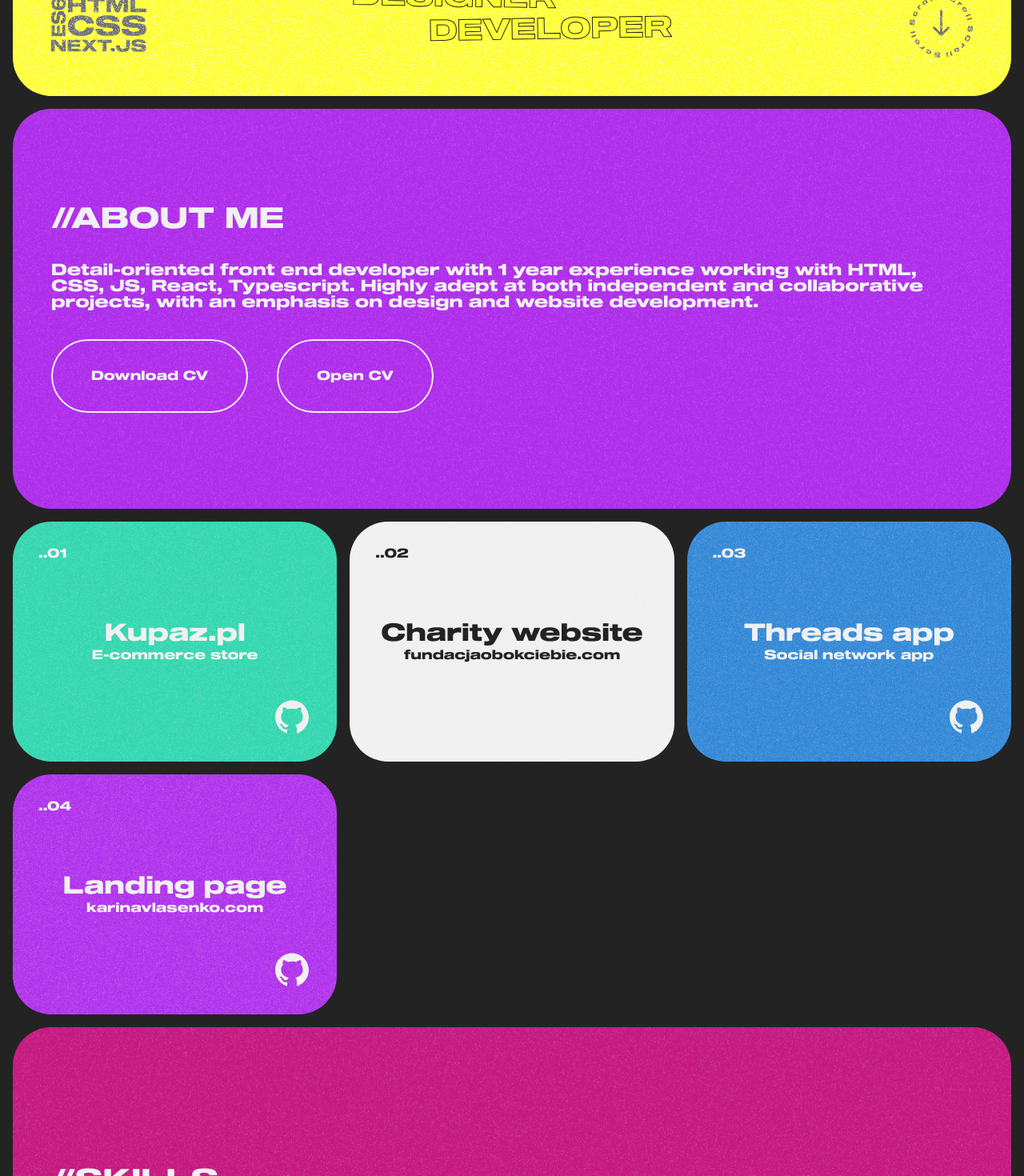
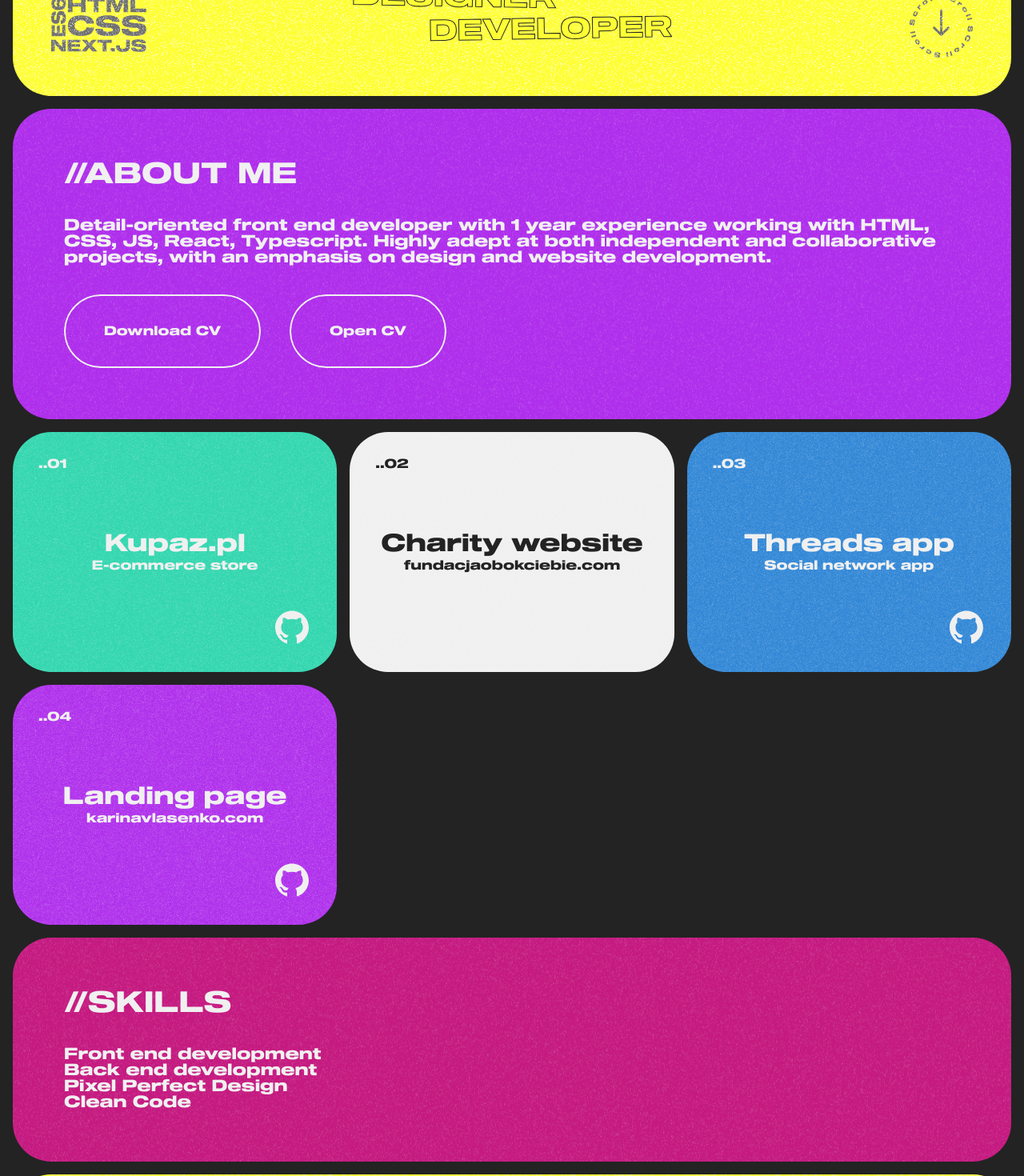
Before and after one commit to ivshiryaev/ivan-shyriaiev-website, a Next.js app: page / in a window 1280 px wide. Shown: the part 680-2150 px from the top of the page at 80% size. Built offline with nearby package versions, Linux system fonts and the light colour scheme.

Commit message:
added mail and removed fixed height

```diff
--- a/src/components/AboutMe.tsx
+++ b/src/components/AboutMe.tsx
@@ -10,12 +10,12 @@ function AboutMe() {
 	return (
 		<Section>
 			<Card className='
-				h-[500px]
+				lg:h-auto
 				relative
 				bg-purple dark:bg-black
 				flex flex-col gap-[36px]
 				justify-center
-				p-12
+				p-12 lg:p-16
 			'>
 				<Noise className='opacity-20 dark:opacity-10'/>
 				<h2 className='
--- a/src/components/Footer.tsx
+++ b/src/components/Footer.tsx
@@ -49,6 +49,7 @@ function Footer() {
 					dark:bg-clip-text
 					dark:bg-gradient-to-r from-purple to-cyan-500
 				'>
+					<Link href='mailto:ivshiryaev1999@gmail.com'>ivshiryaev1999@gmail.com</Link>
 					<p>©{year}. Ivan Shyriaiev.</p>
 					<p>All Rights Reserved</p>
 				</div>
--- a/src/components/Noise.tsx
+++ b/src/components/Noise.tsx
@@ -14,6 +14,7 @@ function Noise({className} : {className?: string}) {
 			alt='noise texture'
 			fill
 			priority
+			quality={100}
 		/>
 	)
 }
--- a/src/components/Skills.tsx
+++ b/src/components/Skills.tsx
@@ -7,12 +7,11 @@ function Skills() {
 		<Section>
 			<Card className='
 				dark:bg-black
-				h-[500px]
 				relative
 				bg-raspberry
 				flex flex-col gap-[36px]
 				justify-center
-				p-12
+				p-12 lg:p-16
 			'>
 				<Noise className='opacity-20 dark:opacity-10'/>
 				<h2 className='
```
